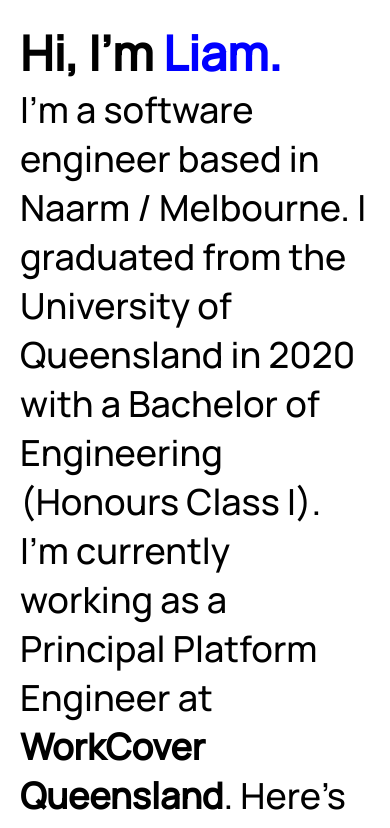
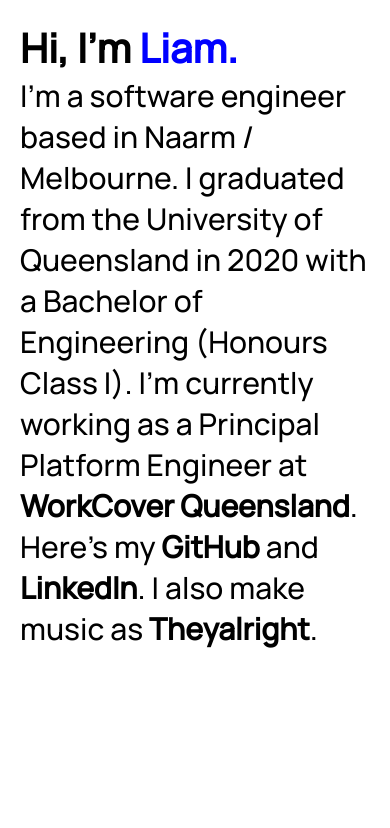
Before and after one commit to LiamGraham/liam.fish, a React (Vite) app: page / in a window 390 px wide. Shown: the top 828 px of the page. Built offline with nearby package versions, Linux system fonts and the light colour scheme.

Commit message:
Add hover image

```diff
--- a/src/App.js
+++ b/src/App.js
@@ -4,6 +4,8 @@
 import { BubbleText } from './BubbleText.js';
 import { FlexLine } from './FlexLine.js';
 import { HoverText } from './HoverText.js';
+import { HoverImage } from './HoverImage.js';
+import hoverImage from './images/me.jpeg'
 
 const COLOUR_CHANGE_INTERVAL = 500;
 
@@ -18,7 +20,11 @@
 
   return (
     <main>
-      <h1>Hi, I'm <span id="name">Liam.</span></h1>
+        <h1>Hi, I'm
+          <HoverImage image={hoverImage}>
+            <span id="name"> Liam.</span>
+          </HoverImage>
+        </h1>
       <p className='bio'>
         I'm a software engineer based in Naarm / Melbourne. I graduated from the University of Queensland
         in 2020 with a Bachelor of Engineering (Honours Class I). I'm currently working as
--- /dev/null
+++ b/src/HoverImage.js
@@ -0,0 +1,46 @@
+import React, { useState, useRef } from 'react';
+
+export function HoverImage(props) {
+  const {image} = props;
+  const [cursorPos, setCursorPos] = useState({ x: 0, y: 0 });
+  const [isHovering, setIsHovering] = useState(false);
+  const hoverRef = useRef(null);
+
+  const handleMouseMove = (e) => {
+    if (hoverRef.current && hoverRef.current.contains(e.target)) {
+      setCursorPos({ x: e.clientX, y: e.clientY });
+    }
+  };
+
+  const handleMouseEnter = () => {
+    setIsHovering(true);
+  };
+
+  const handleMouseLeave = () => {
+    setIsHovering(false);
+  };
+
+  return (
+    <div
+      onMouseMove={handleMouseMove}
+      onMouseEnter={handleMouseEnter}
+      onMouseLeave={handleMouseLeave}
+      className='hover-image-block'
+      ref={hoverRef}
+    >
+      {props.children}
+      {isHovering && (
+        <img
+          src={image}
+          className='hover-image'
+          style={{
+            position: 'absolute',
+            left: cursorPos.x,
+            top: cursorPos.y,
+            pointerEvents: 'none'
+          }}
+        />
+      )}
+    </div>
+  );
+};
--- a/src/style.css
+++ b/src/style.css
@@ -13,7 +13,7 @@
 
 @media (max-width: 600px) {
   body {
-    font-size: 12px;
+    font-size: 10px;
   }
 
   .experience {
@@ -119,3 +119,12 @@
   text-wrap: nowrap;
   color: blue;
 }
+
+.hover-image-block {
+  display: inline;
+}
+
+.hover-image {
+  width: 33%;
+  height: auto;
+}
```
Also changed, not shown: src/images/me.jpeg (added).
